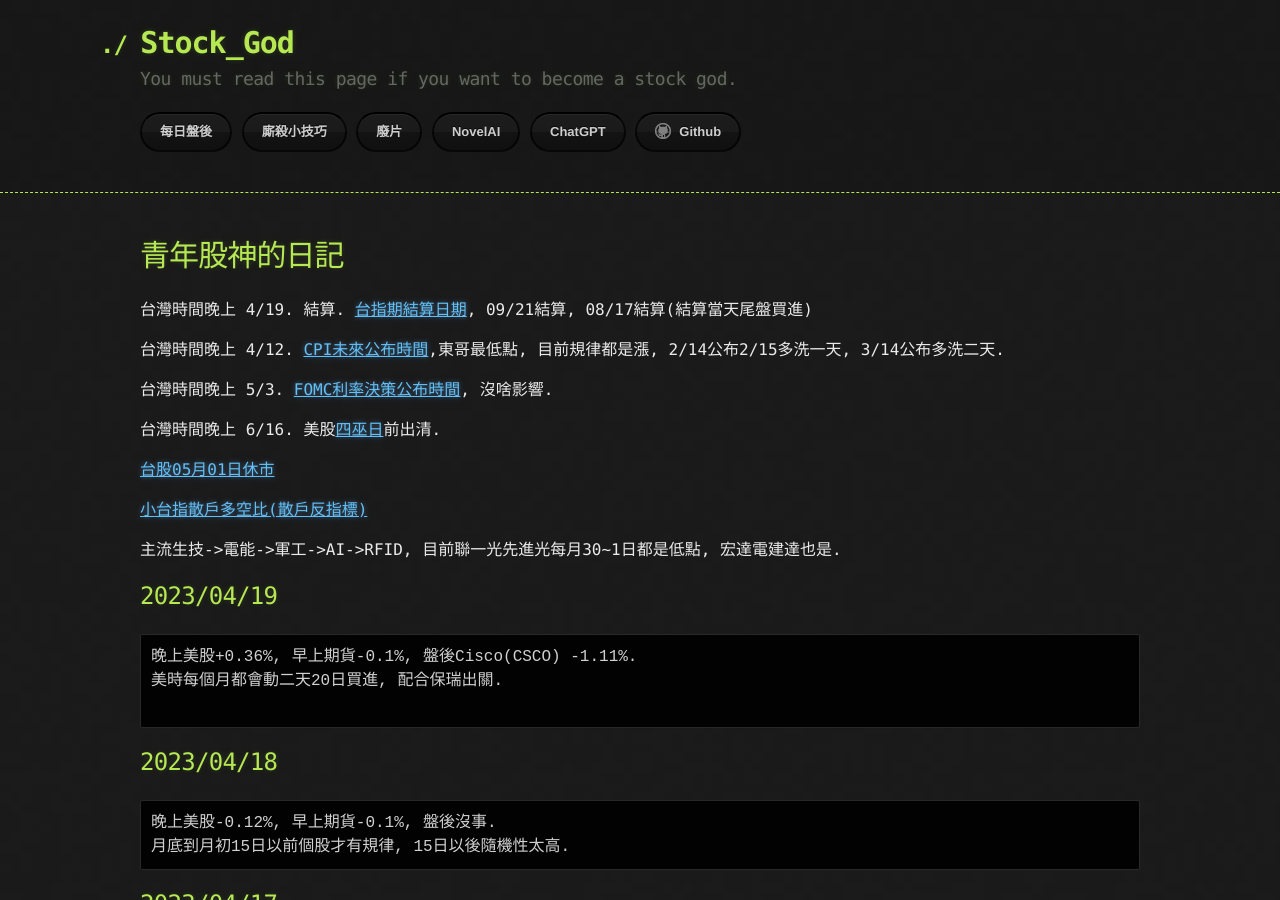
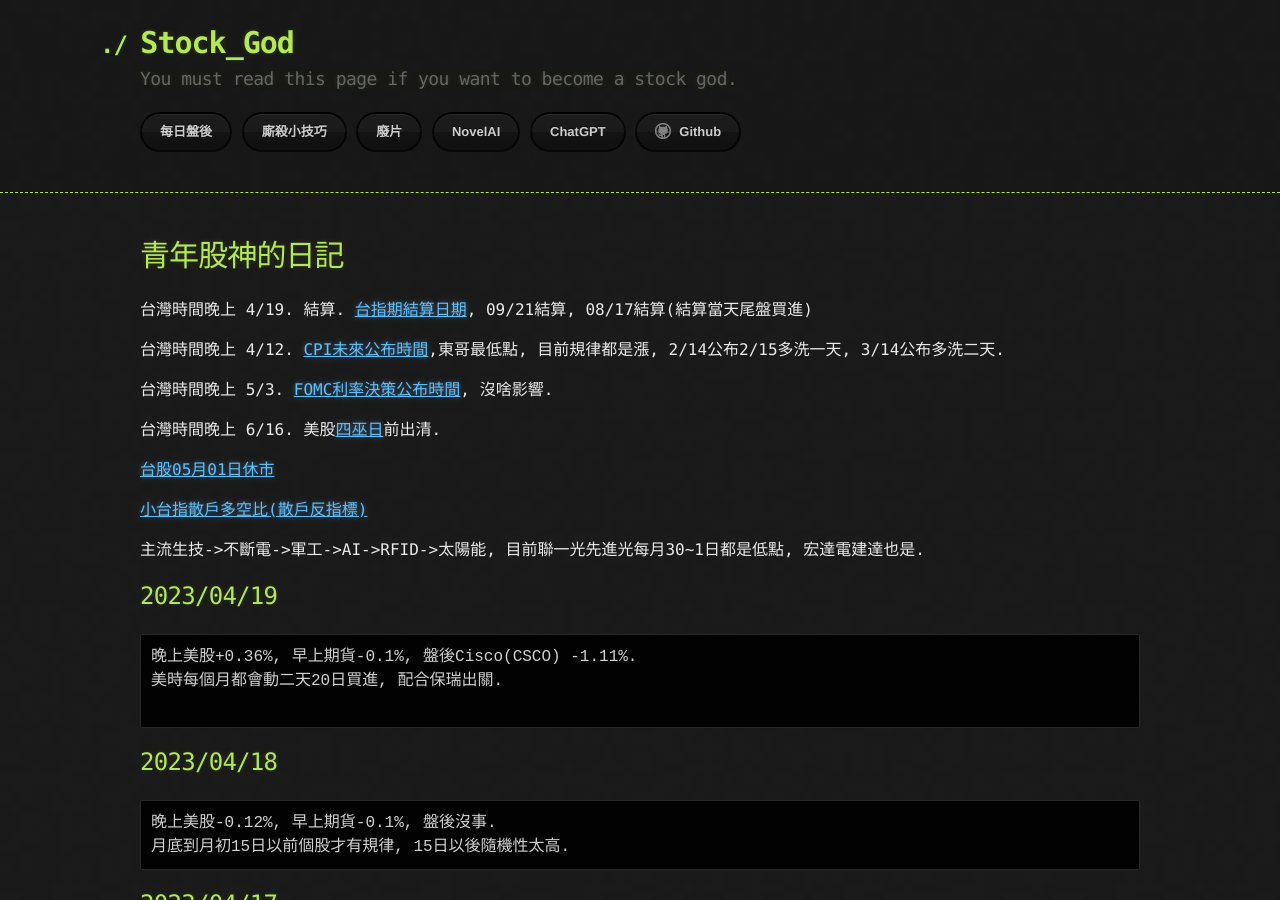
Before and after one commit to lepg5487/Stock_God, a Jekyll site: the page built from index.md, in a window 1280 px wide and 900 px high. Built offline with Jekyll 4.4.1, drawn with Linux system fonts in a browser that asks for light colours; our own code applies the rules of GitHub Pages for plain Markdown files.

Commit message:
Update index.md

````diff
--- a/index.md
+++ b/index.md
@@ -16,7 +16,7 @@ layout: testlayouts
 
 [小台指散戶多空比(散戶反指標)](https://www.macromicro.me/charts/20069/tw-mtx-long-to-short-ratio-of-individual-player)
 
-主流生技->電能->軍工->AI->RFID, 目前聯一光先進光每月30~1日都是低點, 宏達電建達也是.
+主流生技->不斷電->軍工->AI->RFID->太陽能, 目前聯一光先進光每月30~1日都是低點, 宏達電建達也是.
 
 ## 2023/04/19
 ```
````
